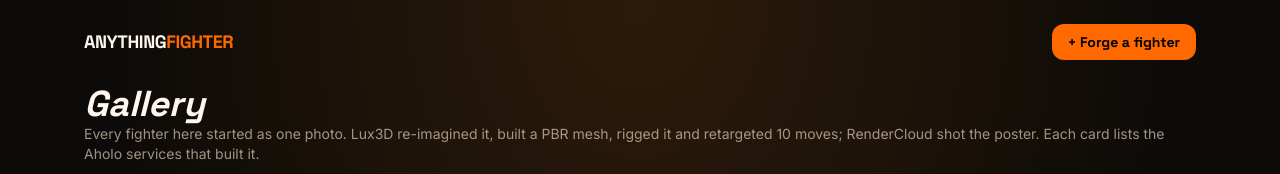
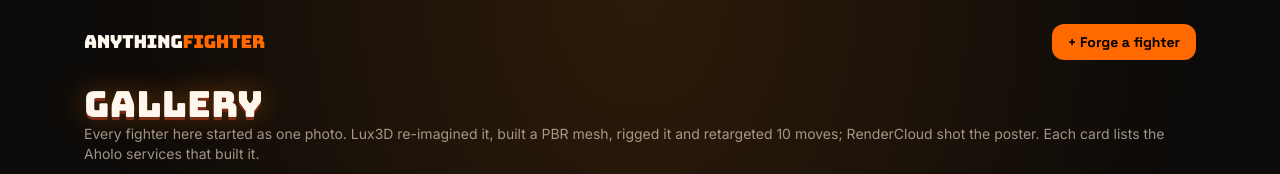
Before and after one commit to AshThunder/anything-fighter, a Next.js app: page /gallery in a window 1280 px wide. Shown: the top 174 px of the page. Built offline with nearby package versions, Linux system fonts and the light colour scheme.

Commit message:
Arcade logo/heading on forge and gallery pages

```diff
--- a/app/forge/[id]/ForgeClient.tsx
+++ b/app/forge/[id]/ForgeClient.tsx
@@ -201,7 +201,7 @@ export default function ForgeClient() {
       <div className="pointer-events-none fixed inset-0 bg-[radial-gradient(ellipse_at_top,rgba(242,127,13,0.16),transparent_60%)]" />
       <div className="relative mx-auto flex max-w-6xl flex-col gap-5 px-5 py-6">
         <header className="flex items-center justify-between">
-          <Link href="/" className="font-display text-lg font-bold tracking-tight">
+          <Link href="/" className="font-arcade text-lg leading-none tracking-tight">
             ANYTHING<span className="text-orange-500">FIGHTER</span>
           </Link>
           <Link href="/gallery" className="text-xs text-orange-200/60 hover:text-orange-50">
--- a/app/gallery/GalleryClient.tsx
+++ b/app/gallery/GalleryClient.tsx
@@ -21,7 +21,7 @@ export default function GalleryClient() {
       <div className="pointer-events-none fixed inset-0 bg-[radial-gradient(ellipse_at_top,rgba(242,127,13,0.14),transparent_60%)]" />
       <div className="relative mx-auto flex max-w-6xl flex-col gap-6 px-5 py-6">
         <header className="flex items-center justify-between">
-          <Link href="/" className="font-display text-lg font-bold tracking-tight">
+          <Link href="/" className="font-arcade text-lg leading-none tracking-tight">
             ANYTHING<span className="text-orange-500">FIGHTER</span>
           </Link>
           <Link href="/" className="rounded-xl bg-orange-500 px-4 py-2 font-display text-sm font-bold text-black">
@@ -29,7 +29,7 @@ export default function GalleryClient() {
           </Link>
         </header>
         <div>
-          <h1 className="font-display text-4xl font-black italic">Gallery</h1>
+          <h1 className="arcade-title text-4xl">Gallery</h1>
           <p className="text-sm text-orange-100/60">
             Every fighter here started as one photo. Lux3D re-imagined it, built a PBR mesh, rigged it and retargeted 10 moves; RenderCloud shot the poster. Each card lists the Aholo services that built it.
           </p>
```
